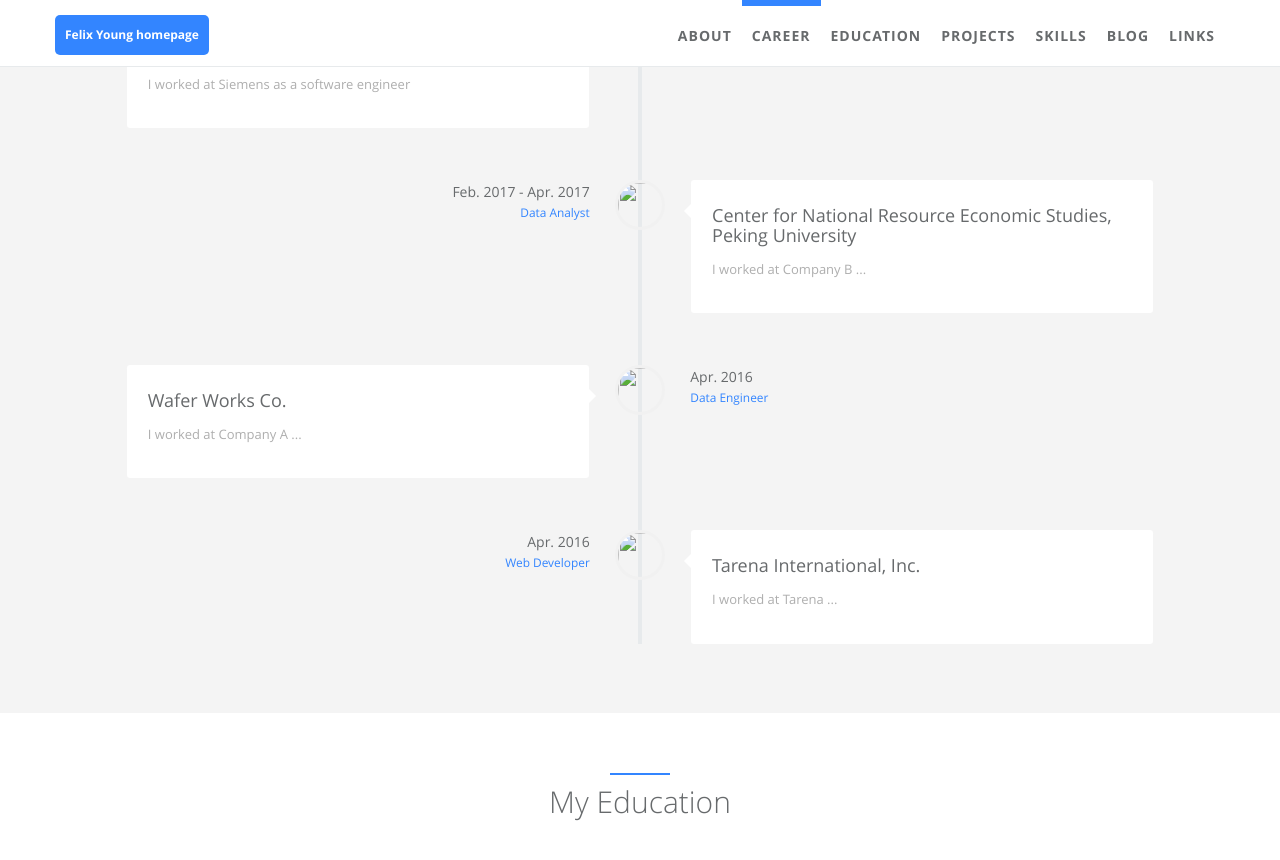
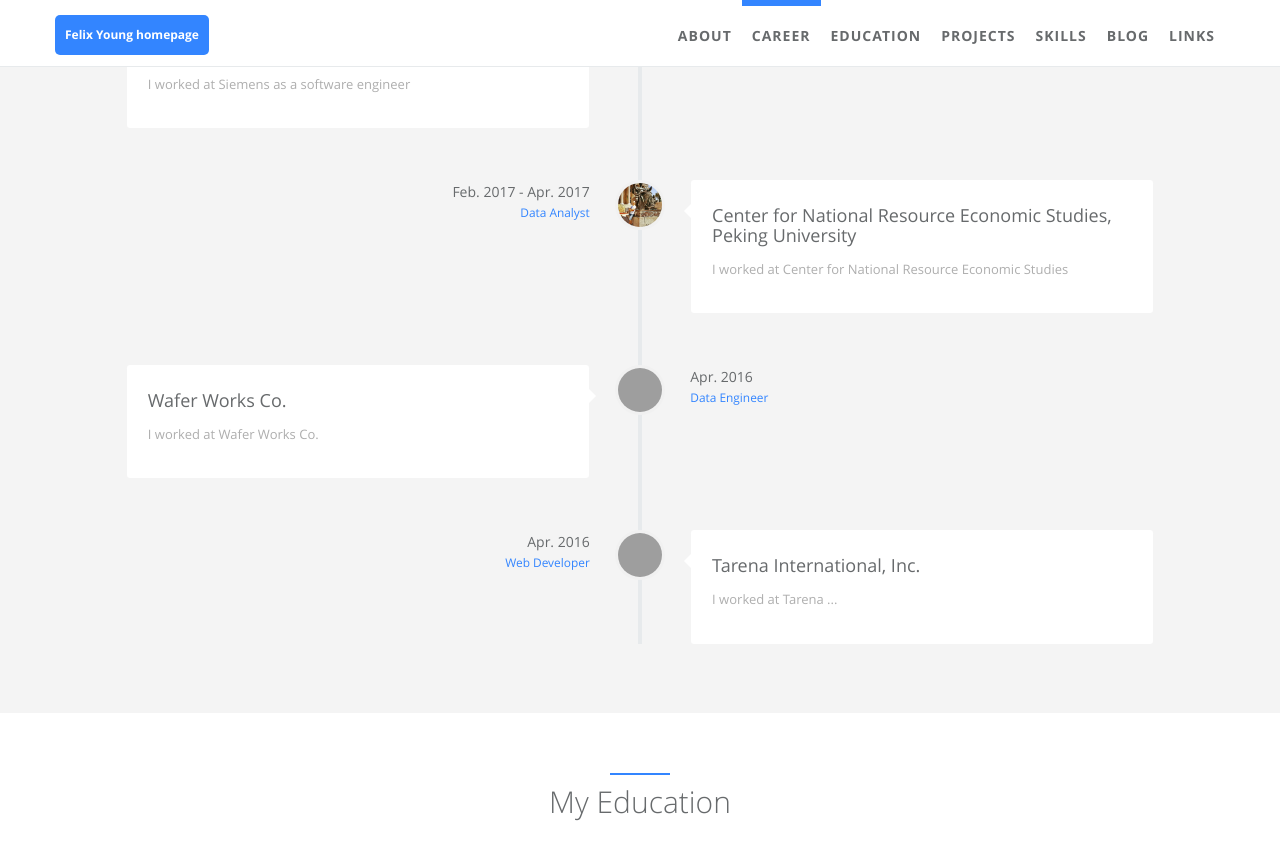
Before and after one commit to abx67/felixyoung, a Jekyll site: the page built from index.html, in a window 1280 px wide and 900 px high, scrolled down 1061 px. Shown: the top 860 px of the window. Built offline with Jekyll 4.4.1, drawn with Linux system fonts in a browser that asks for light colours; grey boxes are pictures that could not be loaded.

Commit message:
Update career.html

```diff
--- a/_data/index/careers.yml
+++ b/_data/index/careers.yml
@@ -18,7 +18,7 @@
     detail: Center for National Resource Economic Studies, Peking University
     i18n: company_b
   desc:
-    detail: I worked at Company B ...
+    detail: I worked at Center for National Resource Economic Studies
     i18n: company_b_desc
   date:
     detail: Feb. 2017 - Apr. 2017
@@ -32,7 +32,7 @@
     detail: Wafer Works Co.
     i18n: company_a
   desc:
-    detail: I worked at Company A ...
+    detail: I worked at Wafer Works Co.
     i18n: company_a_desc
   date:
     detail: Apr. 2016
--- a/_includes/sections/career.html
+++ b/_includes/sections/career.html
@@ -17,7 +17,7 @@
 
 <!--                     <img src="{{ site.author.avatar | prepend: site.baseurl }}" height="50" width="50" class="img-responsive img-circle" alt=""> -->
 
-                    <img src="{{ career.name.icon | prepend: site.baseurl }}" height="50" width="50" class="vertical-timeline-icon wow rotateIn" alt="">
+                    <img src="{{ career.icon | prepend: site.baseurl }}" height="50" width="50" class="vertical-timeline-icon wow rotateIn" alt="">
 
 <!--                     <div class="vertical-timeline-icon navy-bg wow rotateIn">
                         <i class="fa {{ career.icon }}"></i>
```
